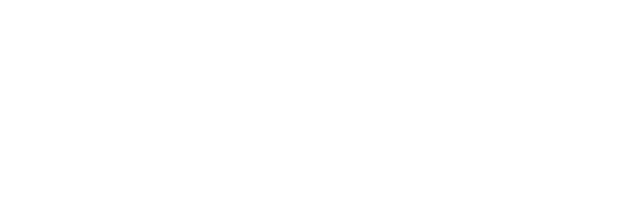
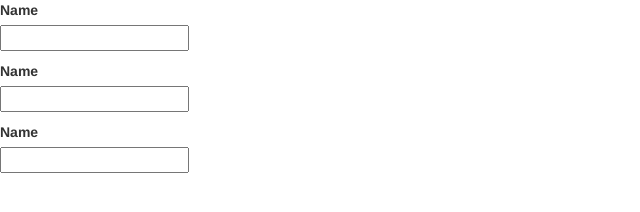
Before and after one commit to Rhuansantos/MVC-JS, a website with bundled scripts: page index.html in a window 1280 px wide. Shown: the whole page, without its empty margins (0-640 px from the left). Built offline with nearby package versions, Linux system fonts and the light colour scheme.

Commit message:
adding css and bootstrap

```diff
--- /dev/null
+++ b/css/main.scss
@@ -0,0 +1,7 @@
+#form{
+	p{
+		label{
+			display: block;
+		}
+	}
+}
--- a/index.html
+++ b/index.html
@@ -3,8 +3,16 @@
 <head>
 	<meta charset="UTF-8">
 	<title>Document</title>
+	<link href="https://maxcdn.bootstrapcdn.com/bootstrap/3.3.7/css/bootstrap.min.css" rel="stylesheet" integrity="sha384-BVYiiSIFeK1dGmJRAkycuHAHRg32OmUcww7on3RYdg4Va+PmSTsz/K68vbdEjh4u" crossorigin="anonymous">
+	<link rel="stylesheet" href="/css/main.css">
 </head>
 <body>
+
+<form action="" id="form">
+	<p><label for="">Name</label><input type="text"></p>
+	<p><label for="">Name</label><input type="text"></p>
+	<p><label for="">Name</label><input type="text"></p>
+</form>
 	<script type="text/javascript" src="build/main.js"></script>
 </body>
 </html>
--- a/js/main.js
+++ b/js/main.js
@@ -2,5 +2,4 @@ import {App} from './App';
 
 window.addEventListener("load", () => {
 	 let myApp = App.getInstance();
-	 // let myApp2 = App.getInstance(); testing singleton
 });
```
Also changed, not shown: build/main.js, css/main.css (added), 2 other files.
